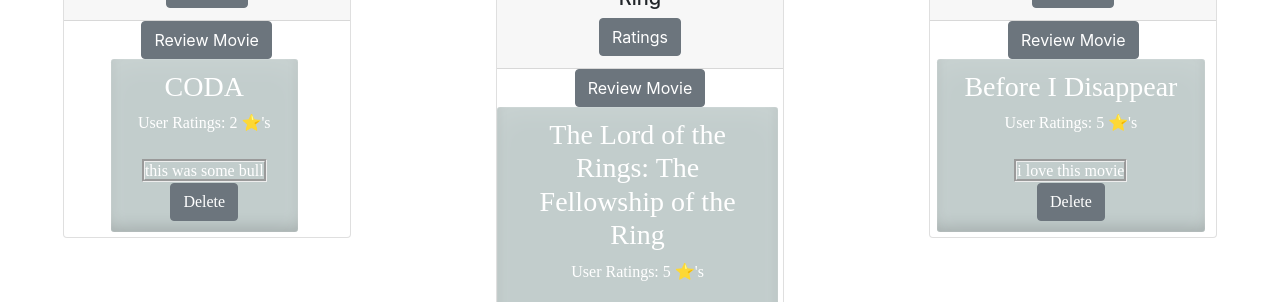
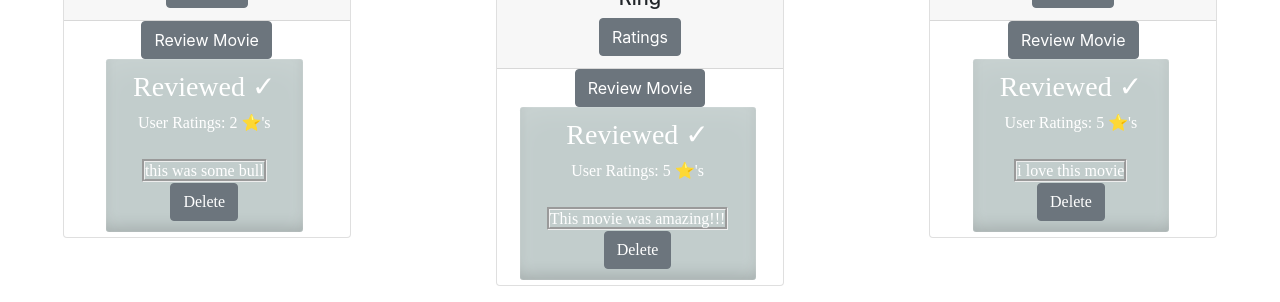
Before and after one commit to theoferguson/Movie-Blogger, a React (Create React App) app in the folder my-app/: page /reviews in a window 1280 px wide. Shown: the part 360-662 px from the top of the page. Built offline with nearby package versions, Linux system fonts and the light colour scheme; data requests are answered from the project's data file.

Commit message:
reviewed checkmark

```diff
--- a/my-app/src/Review.js
+++ b/my-app/src/Review.js
@@ -142,7 +142,7 @@
             </br>
             {review === "" || review === undefined ? null :
                 <Div>
-                    <h3>{Title}</h3>
+                    <h3>Reviewed ✓</h3>
                     <span>User Ratings: {movie.starRating}'s</span>
                     <br></br>
                     <br></br>
```
